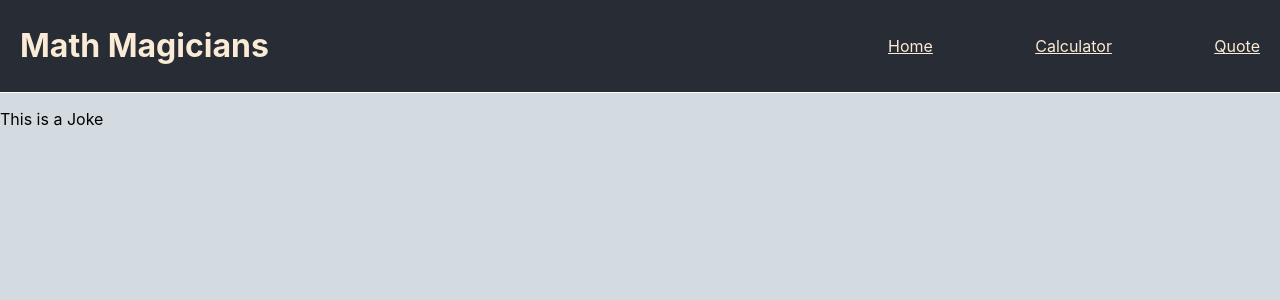
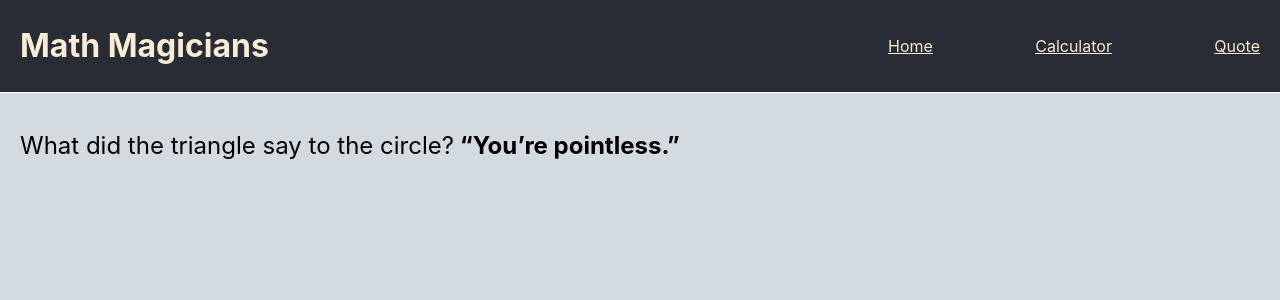
Before and after one commit to pbkabali/React-Calculator, a React (Create React App) app: page /quote in a window 1280 px wide. Shown: the top 300 px of the page. Built offline with nearby package versions, Linux system fonts and the light colour scheme.

Commit message:
Add style to the quote page

```diff
--- a/src/components/QuotePage.js
+++ b/src/components/QuotePage.js
@@ -1,3 +1,9 @@
-const QuotePage = () => <p>This is a Joke</p>;
-
+const QuotePage = () => (
+  <div className="side-padding home-container">
+    <p>
+      What did the triangle say to the circle?
+      <strong> “You’re pointless.”</strong>
+    </p>
+  </div>
+);
 export default QuotePage;
```
Also changed, not shown: src/index.css (+11 -2 lines).
